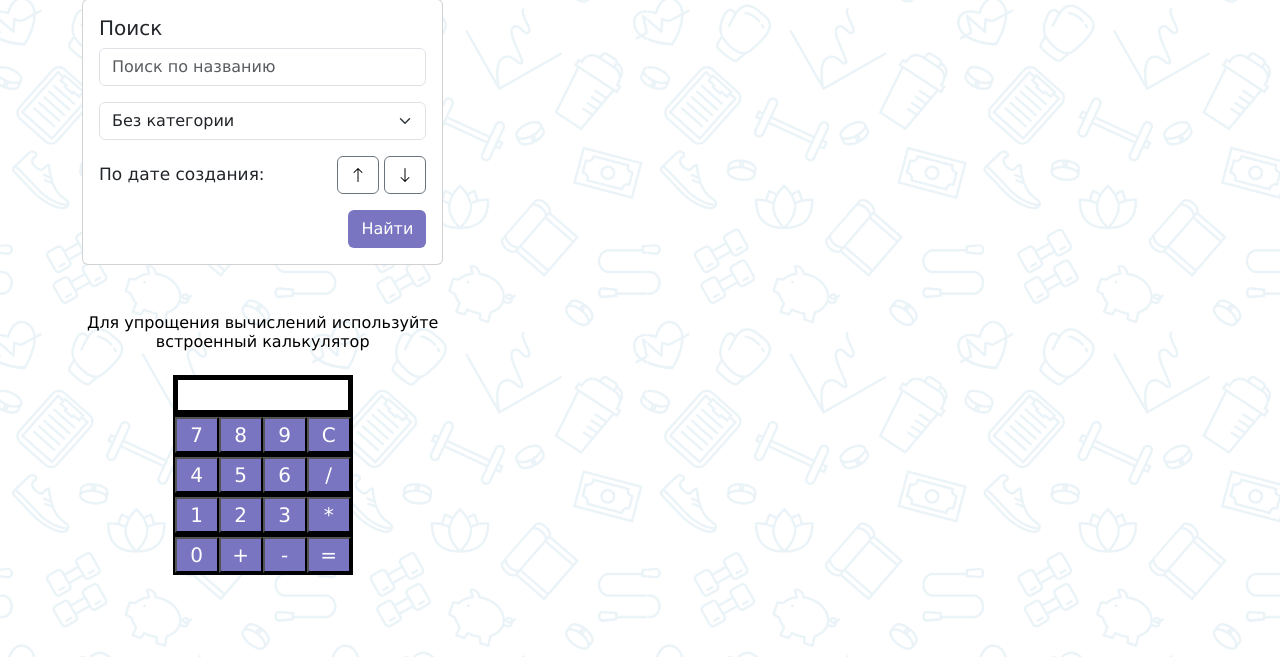
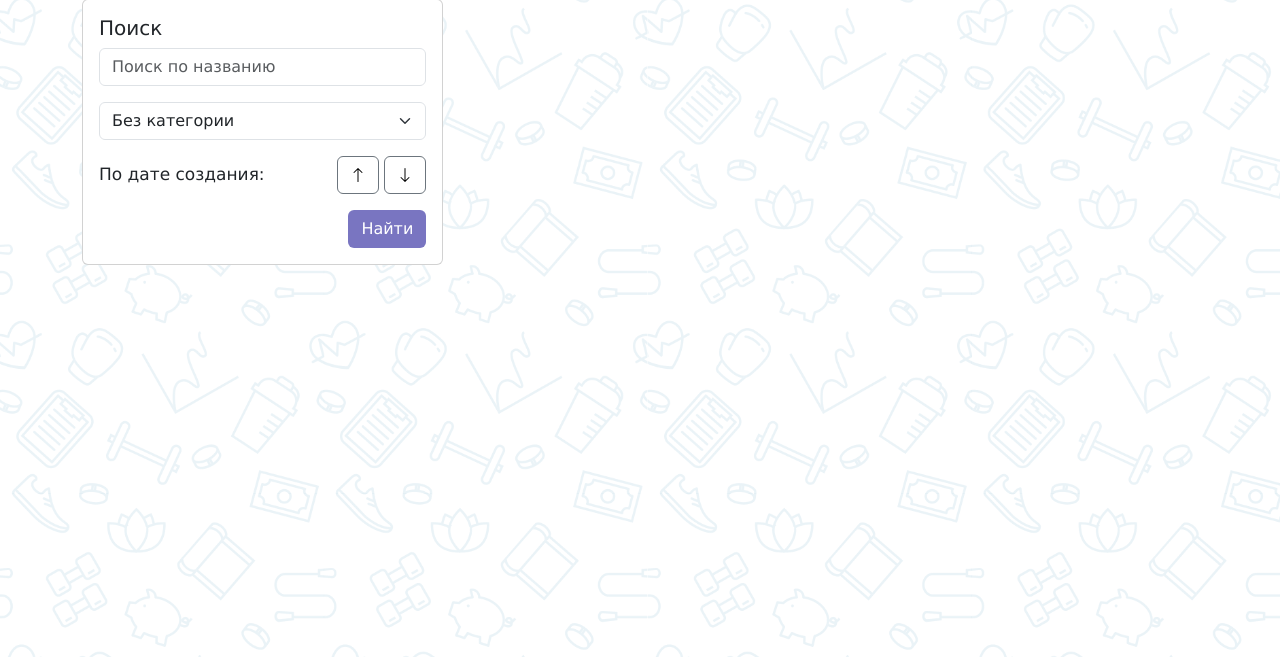
Before and after one commit to Roman3205/pamyatka-site, a Node server app: template views/tasks.hbs in a window 1280 px wide. Shown: the part 143-800 px from the top of the page. Run offline with Node 20, Linux system fonts and the light colour scheme; the template is opened without the code that fills it, so the values that code supplies are empty; some libraries are stand-ins or nearby versions.

Commit message:
production

```diff
--- a/public/css/tasks.css
+++ b/public/css/tasks.css
@@ -110,28 +110,6 @@ main {
     opacity: 0.8;
 }
 
-.calculator {
-    box-sizing: border-box;
-    margin: 0 auto;
-    padding: 0;
-    display: flex;
-    flex-direction: column;
-    align-items: center;
-}
-
-.output {
-    background-color: #fff;
-}
-
-.calculator__h6 {
-    text-align: center;
-}
-
-.calculator button {
-    background-color: #7975c1;
-    color: #fff;
-}
-
 @media screen and (max-width: 992px) {
     .products__row {
         display: flex;
--- a/views/tasks.hbs
+++ b/views/tasks.hbs
@@ -61,39 +61,11 @@
                             </form>
                         </div>
                     </div>
-                    <h6 class="mt-5 calculator__h6">Для упрощения вычислений используйте встроенный калькулятор</h6>
-                    <div class="calculator my-4">
-                        <div class="output" style="border: 5px solid black; width: 180px; height: 40px; box-sizing: border-box; font-size: 22px; text-align: right; font-family: Arial;"></div>
-                        <div class="string1" style="border: 2px solid black; width: 180px; height: 40px; display: flex;">
-                            <button class="button" style="width: 25%; height: 100%; font-size: 20px;">7</button>
-                            <button class="button" style="width: 25%; height: 100%; font-size: 20px;">8</button>
-                            <button class="button" style="width: 25%; height: 100%; font-size: 20px;">9</button>
-                            <button class="reset" style="width: 25%; height: 100%; font-size: 20px;">C</button>
-                        </div>
-                        <div class="string2" style="border: 2px solid black; width: 180px; height: 40px; display: flex;">
-                            <button class="button" style="width: 25%; height: 100%; font-size: 20px;">4</button>
-                            <button class="button" style="width: 25%; height: 100%; font-size: 20px;">5</button>
-                            <button class="button" style="width: 25%; height: 100%; font-size: 20px;">6</button>
-                            <button class="button" style="width: 25%; height: 100%; font-size: 20px;">/</button>
-                        </div>
-                        <div class="string3" style="border: 2px solid black; width: 180px; height: 40px; display: flex;">
-                            <button class="button" style="width: 25%; height: 100%; font-size: 20px;">1</button>
-                            <button class="button" style="width: 25%; height: 100%; font-size: 20px;">2</button>
-                            <button class="button" style="width: 25%; height: 100%; font-size: 20px;">3</button>
-                            <button class="button" style="width: 25%; height: 100%; font-size: 20px;">*</button>
-                        </div>
-                        <div class="string4" style="border: 2px solid black; width: 180px; height: 40px; display: flex;">
-                            <button class="button" style="width: 25%; height: 100%; font-size: 20px;">0</button>
-                            <button class="button" style="width: 25%; height: 100%; font-size: 20px;">+</button>
-                            <button class="button" style="width: 25%; height: 100%; font-size: 20px;">-</button>
-                            <button class="result" style="width: 25%; height: 100%; font-size: 20px;"><b>=</b></button>
-                        </div>
-                    </div>
                 </div>
                 <!-- Вывод задач -->
                 <div class="col-sm-12 col-md-8 ms-2 ms-lg-0 products-list">
                     {{#if error}}
-                            <div class="alert alert-danger">Ответ на задание {{answer.title}} от автора {{answer.author_name}} неверный, попробуйте ещё раз (id:{{answer._id}})</div>
+                            <div class="alert alert-danger">Ответ на задание "{{answer.title}}" от автора {{answer.author_name}} неверный, попробуйте ещё раз (id:{{answer._id}})</div>
                             {{/if}}
                             {{#if success}}
                             <div class="alert alert-success">Задание {{answer.title}} от автора {{answer.author_name}} решено верно! (id:{{answer._id}})</div>
```
